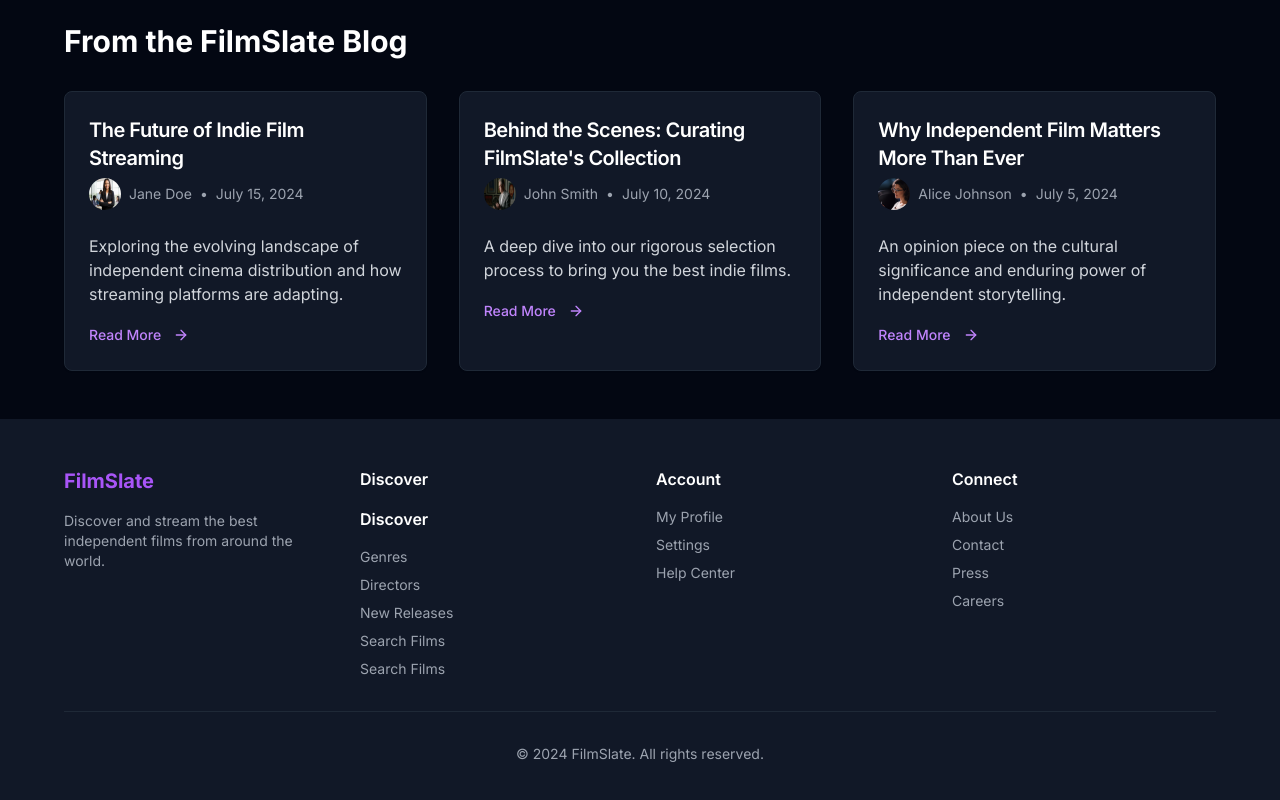
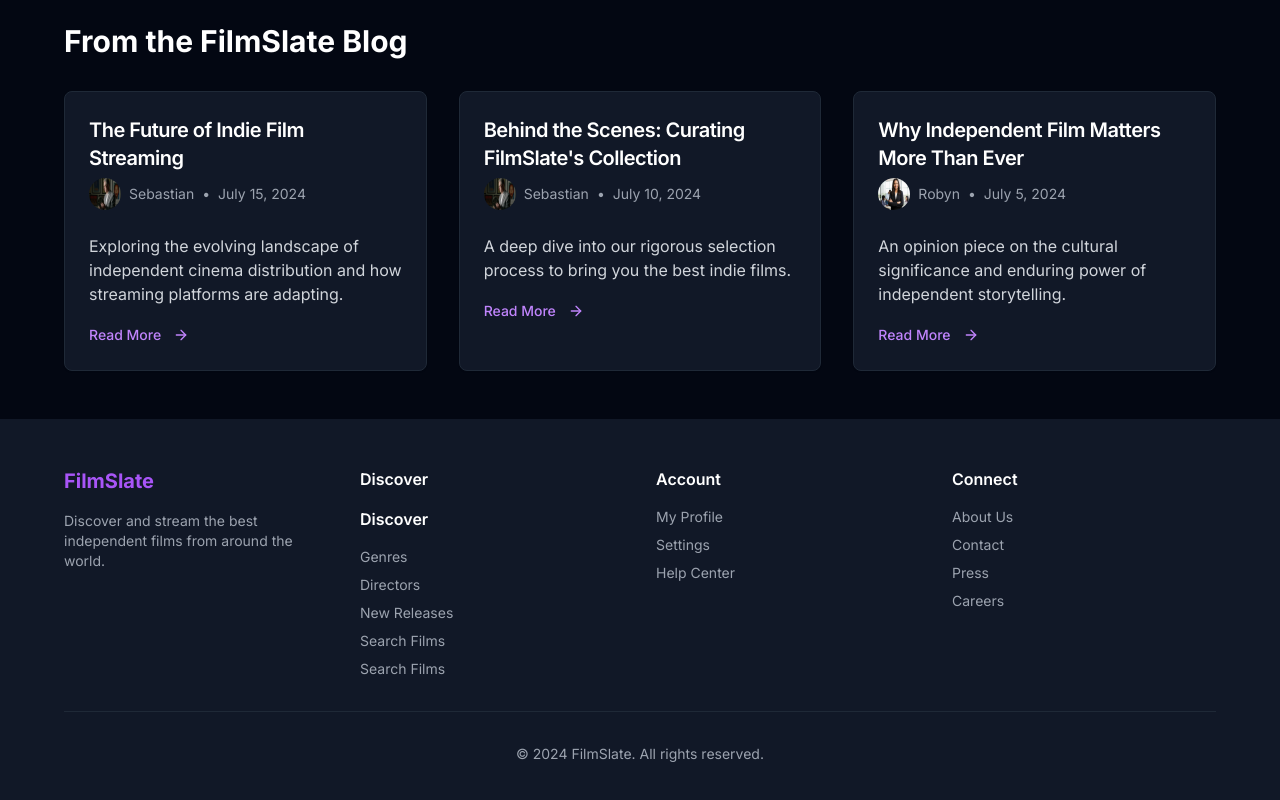
Before and after one commit to simondate/filmslate, a Next.js app: page / in a window 1280 px wide. Shown: the part 2409-3209 px from the top of the page. Built offline with nearby package versions, Linux system fonts and the light colour scheme.

Commit message:
Changed blog to FilmSlate members

```diff
--- a/components/founder-blog.tsx
+++ b/components/founder-blog.tsx
@@ -10,8 +10,8 @@ export function FounderBlog() {
       id: 1,
       title: "The Future of Indie Film Streaming",
       date: "July 15, 2024",
-      author: "Jane Doe",
-      authorAvatar: "/female-founder.png",
+      author: "Sebastian",
+      authorAvatar: "/male-film-curator.png",
       excerpt:
         "Exploring the evolving landscape of independent cinema distribution and how streaming platforms are adapting.",
       link: "#",
@@ -20,7 +20,7 @@ export function FounderBlog() {
       id: 2,
       title: "Behind the Scenes: Curating FilmSlate's Collection",
       date: "July 10, 2024",
-      author: "John Smith",
+      author: "Sebastian",
       authorAvatar: "/male-film-curator.png",
       excerpt: "A deep dive into our rigorous selection process to bring you the best indie films.",
       link: "#",
@@ -29,8 +29,8 @@ export function FounderBlog() {
       id: 3,
       title: "Why Independent Film Matters More Than Ever",
       date: "July 5, 2024",
-      author: "Alice Johnson",
-      authorAvatar: "/female-film-critic.png",
+      author: "Robyn",
+      authorAvatar: "/female-founder.png",
       excerpt: "An opinion piece on the cultural significance and enduring power of independent storytelling.",
       link: "#",
     },
```
